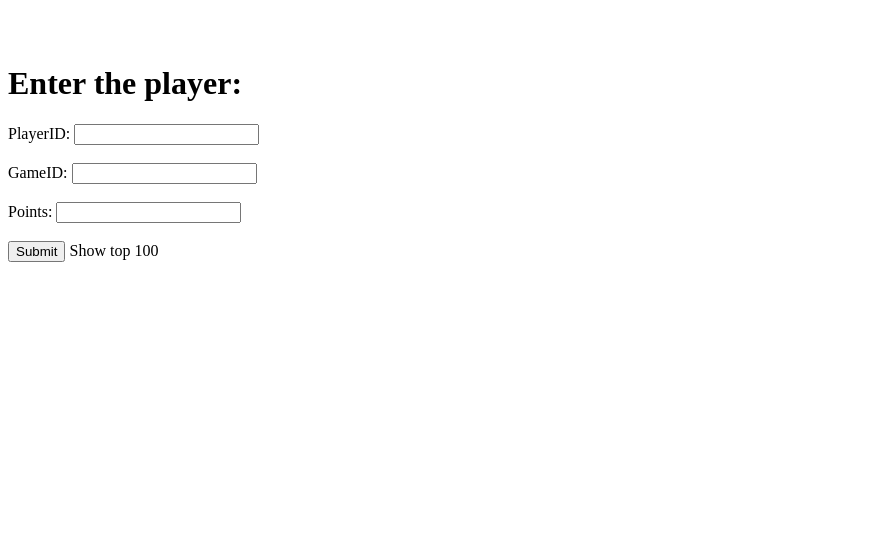
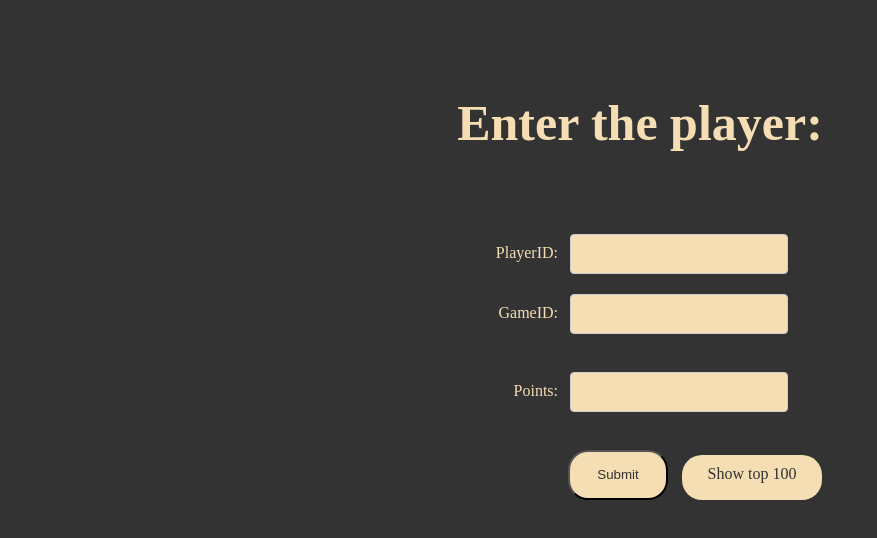
Before and after one commit to Angad-Hundal/Game-Data, a website: page enterData.html in a window 1280 px wide. Shown: the whole page, without its empty margins (0-877 px from the left). Drawn offline with Linux system fonts and the light colour scheme.

Commit message:
Styled the project

```diff
--- a/enterData.html
+++ b/enterData.html
@@ -5,6 +5,7 @@
     <meta http-equiv="X-UA-Compatible" content="IE=edge">
     <meta name="viewport" content="width=device-width, initial-scale=1.0">
     <title>Document</title>
+    <link rel="stylesheet" type="text/css" href="./index.css">
 </head>
 
 
@@ -55,12 +56,14 @@
 
     <h1 class="heading"> Enter the player: </h1>
 
+    <br>
+
 
     <form class="card">
 
 
 
-    <div>
+    <div">
     <label for="playerId"> PlayerID: </label>
     <input id="playerId" type="number">
     </div>
@@ -82,9 +85,9 @@
 
 
 
-    <button  onclick= "post()" class="sumbit_button"> Submit </button>
+    <button  onclick= "post()" class="sumbit"> Submit </button>
 
-    <a onclick="parent.location='showTop.html'"> Show top 100 </a>
+    <a class="topButton" onclick="parent.location='showTop.html'"> Show top 100 </a>
 
   </form>
 </body>
--- a/index.css
+++ b/index.css
@@ -0,0 +1,107 @@
+body {
+    background-color: #333;
+    color: wheat;
+    align-items: center;
+    justify-content: center;
+  }
+
+
+
+.heading {
+
+    display: flex;
+    font-size: 50px;
+    align-items: center;
+    justify-content: center;
+    margin-top: 50px;
+}
+
+
+.card {
+    display: flex;
+    flex-direction: column;
+    align-items: center;
+    justify-content: center;
+    margin-top: 20px;
+    padding-inline: 20px;
+
+}
+
+
+label {
+    color: wheat;
+    display: block;
+    margin: 10px 0;
+    width: 100px;
+    text-align: right;
+    margin-right: 8px;
+    display: inline-block;
+}
+
+input{
+    background-color: wheat;
+    color: #333;
+    display: block;
+    margin: 10px 0;
+    width: 200px;
+    height: 30px;
+    border: 1px solid #ccc;
+    border-radius: 4px;
+    padding: 4px 8px;
+    display: inline-block;
+}
+
+button{
+  background-color: wheat;
+  color: #333;
+  border-radius: 20px;
+  height: 50px;
+  width: 100px;
+  margin: 10px auto;
+  margin-right: 10px;
+  margin-left: 110px;
+}
+
+
+a.topButton {
+    background-color: wheat;
+    color: #333;
+    border-radius: 20px;
+    height: 25px;
+    width: 100px;
+    text-align: center;
+    display: inline-block;
+    padding: 10px 20px;
+    text-decoration: none;
+}
+
+
+.enterDataButton{
+
+    background-color: wheat;
+    color: #333;
+    display: flex;
+    justify-content: center;
+    border-radius: 20px;
+    height: 25px;
+    width: 100px;
+    text-align: center;
+    align-items: center;
+    padding: 10px;
+    text-decoration: none;
+    margin: auto;
+}
+
+
+table.styled-table {
+    margin: 0 auto;
+    color: #333;
+    background-color: wheat;
+    width: 900px;
+    margin-top: 30px;
+
+  }
+
+td{
+    height: 50px;
+  }
--- a/server.js
+++ b/server.js
@@ -54,7 +54,7 @@ connection.query(`SHOW DATABASES`, function (err, results) {
             connection.query(`CREATE TABLE IF NOT EXISTS playerData.players3 (
             playerId INT NOT NULL PRIMARY KEY,
             gameId INT NOT NULL,
-            points INT NOT NULL,
+            points INT NOT NULL DEFAULT 0,
             timestamp VARCHAR(255) NOT NULL
             )`, function (err, result) {
             if (err) throw err;
--- a/showTop.html
+++ b/showTop.html
@@ -7,6 +7,7 @@
     <meta http-equiv="X-UA-Compatible" content="IE=edge">
     <meta name="viewport" content="width=device-width, initial-scale=1.0">
     <title>Document</title>
+    <link rel="stylesheet" type="text/css" href="./index.css">
 </head>
 
 
@@ -71,19 +72,19 @@
 
     <h1 class="heading"> Top 100 players: </h1>
 
-    <a onclick="parent.location='enterData.html'"> Enter new data </a>
+    <a onclick="parent.location='enterData.html'" class="enterDataButton"> Enter new data </a>
 
     <table id="table" border="2" class="styled-table">
 
         <!-- ROW 0 That is the heading -->
-        <tr id="ttr">
+        <tr id="ttr" class= "each_height">
             <th>PlayerID</th>
             <th>GameID</th>
             <th>Points</th>
             <th>Timestamp</th>
         </tr>
 
-        <tr>
+        <tr class="each_height">
             <td></td>
             <td></td>
             <td></td>
```
